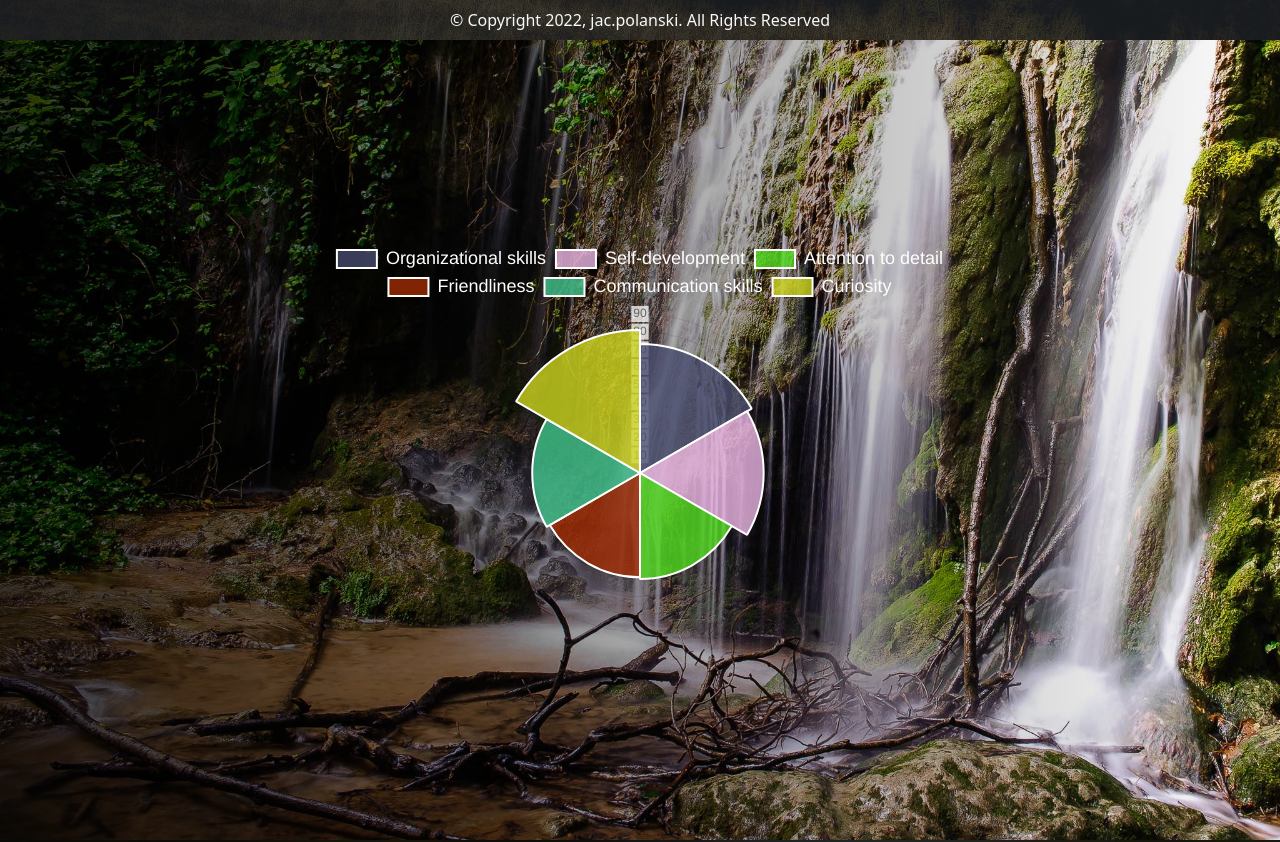
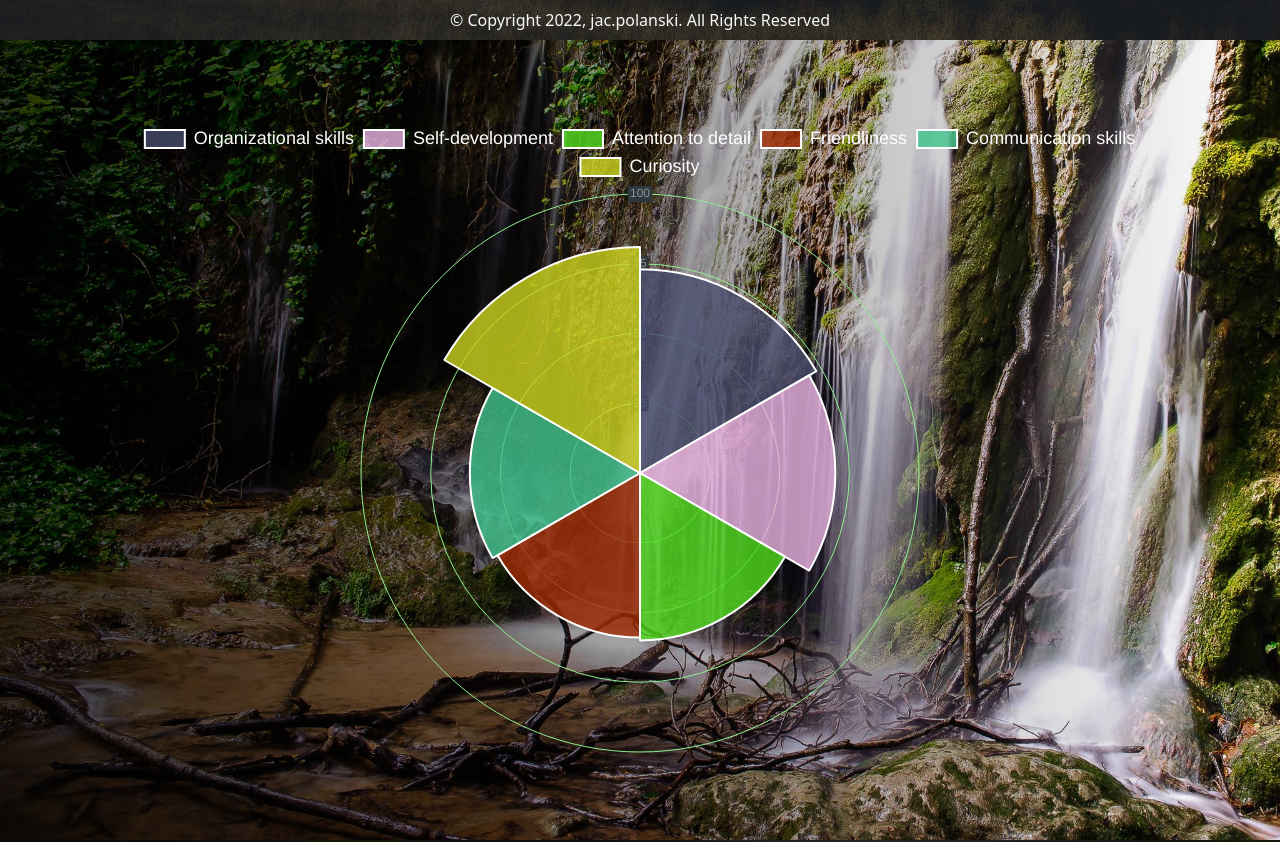
Before and after one commit to jacpolanski/jac.polanski, a Next.js app: page / in a window 1280 px wide. Shown: the part 760-1602 px from the top of the page. Built offline with nearby package versions, Linux system fonts and the light colour scheme; a web font is replaced by a local one.

Commit message:
Added basic skill-chart styling

```diff
--- a/components/SkillsChart.js
+++ b/components/SkillsChart.js
@@ -44,6 +44,7 @@ export const data = {
 };
 
 const options = {
+  responsive: true,
   plugins: {
     legend: {
       labels: {
@@ -54,17 +55,36 @@ const options = {
       },
     },
   },
+  scales: {
+    r: {
+      max: 100,
+      min: 0,
+      ticks: {
+        stepSize: 25,
+        // textStrokeColor: "rgb(136,28,11)",
+        color: "rgba(240, 240, 240, 0.5)",
+        backdropColor: "rgb(47, 56, 62)",
+      },
+      grid: {
+        color: "lightgreen",
+      },
+      angleLines: {
+        color: "rgba(240, 240, 240,0.8)",
+      },
+      pointLabels: {
+        color: "white",
+        font: {
+          size: 15,
+        },
+      },
+    },
+  },
 };
 
 function SkillsChart() {
   return (
     <Container className="d-flex justify-content-center align-items-center h-100">
-      <PolarArea
-        data={data}
-        options={options}
-        style={{ maxWidth: "50vw", maxHeight: "50vh" }}
-      />
-
+      <PolarArea data={data} options={options} className="polarChart" />
     </Container>
   );
 }
--- a/styles/styles.scss
+++ b/styles/styles.scss
@@ -13,6 +13,7 @@ a {
 
   .scroll-snap {
   }
+
   .background-home {
     background: #66a6ff url("../public/mountains.jpg") no-repeat fixed bottom/cover;
     height: 100vh;
@@ -34,6 +35,11 @@ a {
     .wrapper-skills {
       @include wrapper;
       background-image: linear-gradient(to right, rgba(0, 0, 0, .7), rgba(0, 0, 0, 0));
+
+      .polarChart {
+        min-width: 80vw;
+        max-height: 80vh;
+      }
     }
   }
 
```
